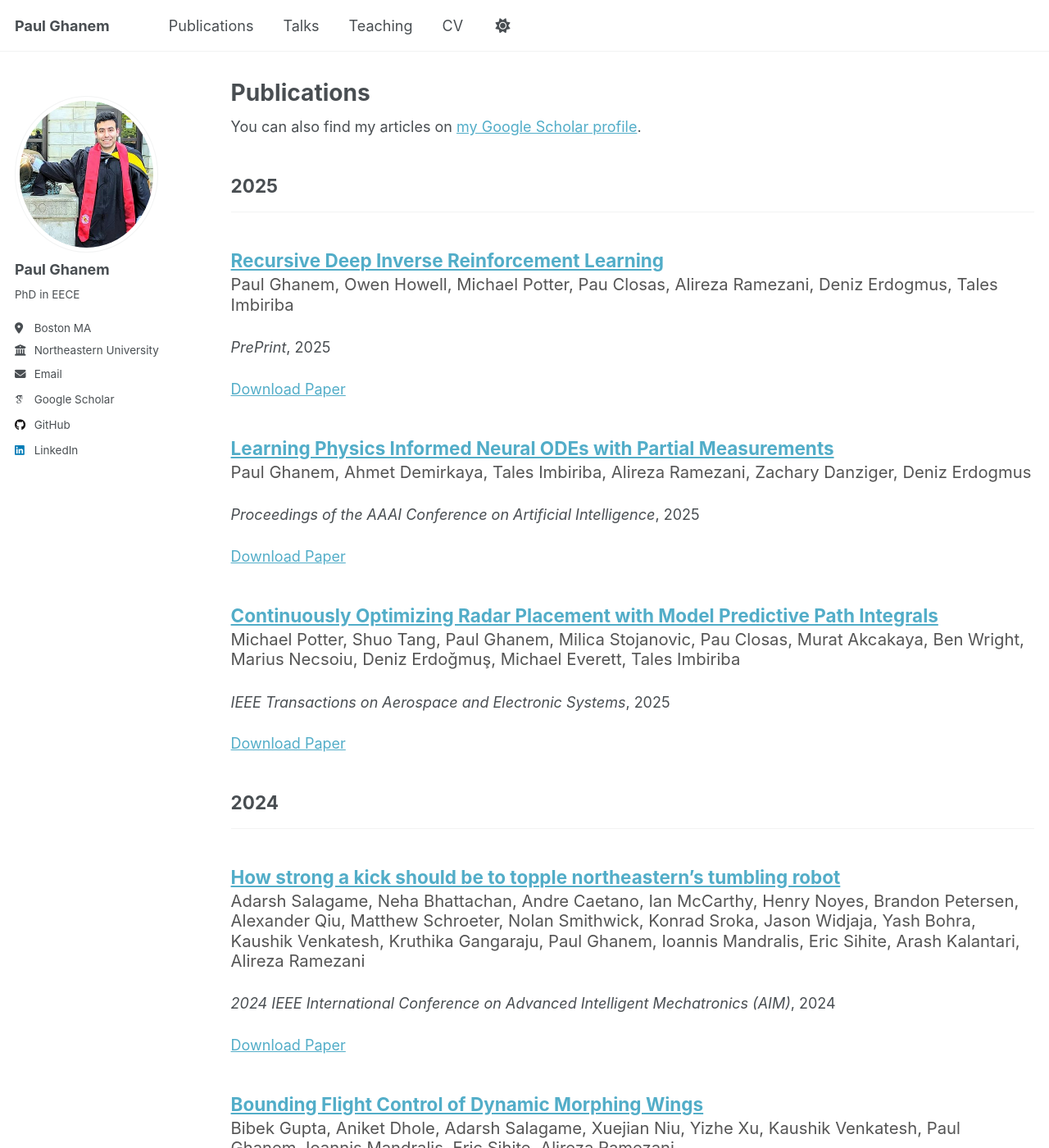
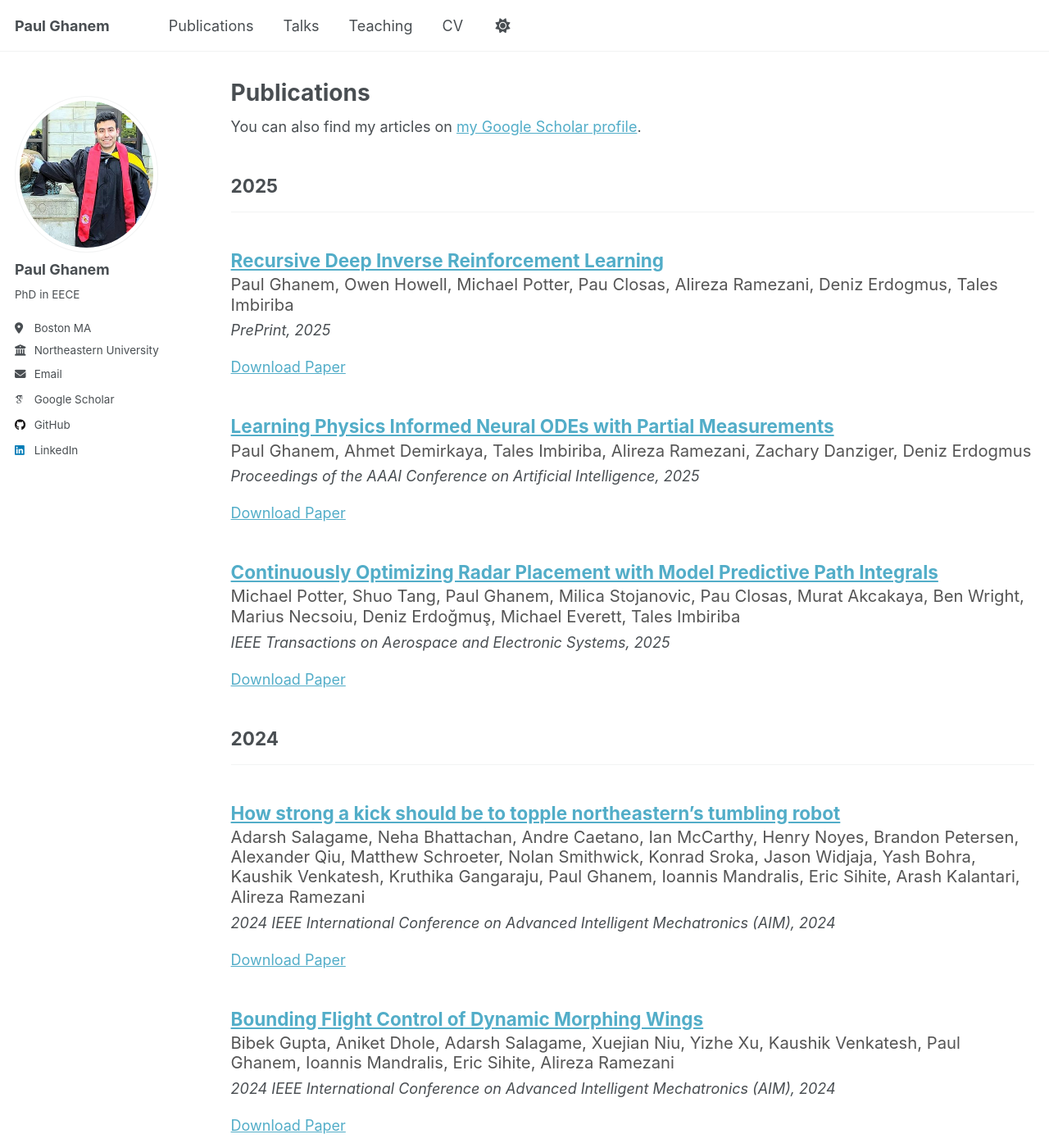
Before and after one commit to paulghanem/paulghanem.github.io, a Jekyll site: the page built from _pages/publications.html, in a window 1280 px wide and 1400 px high. Shown: the whole window at 82% size. Built offline with Jekyll 4.4.1, drawn with Linux system fonts in a browser that asks for light colours; some web fonts are replaced.

Commit message:
venue spacing fixed

```diff
--- a/assets/css/main.scss
+++ b/assets/css/main.scss
@@ -45,7 +45,19 @@
 
 .pub-authors {
   font-weight: normal;
-  font-size: 0.9em;  /* You can go down to 0.85em or 0.8em if needed */
-  color: #555;       /* Optional: makes it softer gray instead of black */
+  font-size: 0.9em;
+  color: #555;
   margin-top: 0.2em;
+  margin-bottom: 0.2em;
 }
+
+.pub-venue {
+  font-style: italic;
+  margin-top: 0;
+  margin-bottom: 0.2em;
+}
+
+.pub-links {
+  margin-top: 0;
+  margin-bottom: 0.2em;
+}
```
